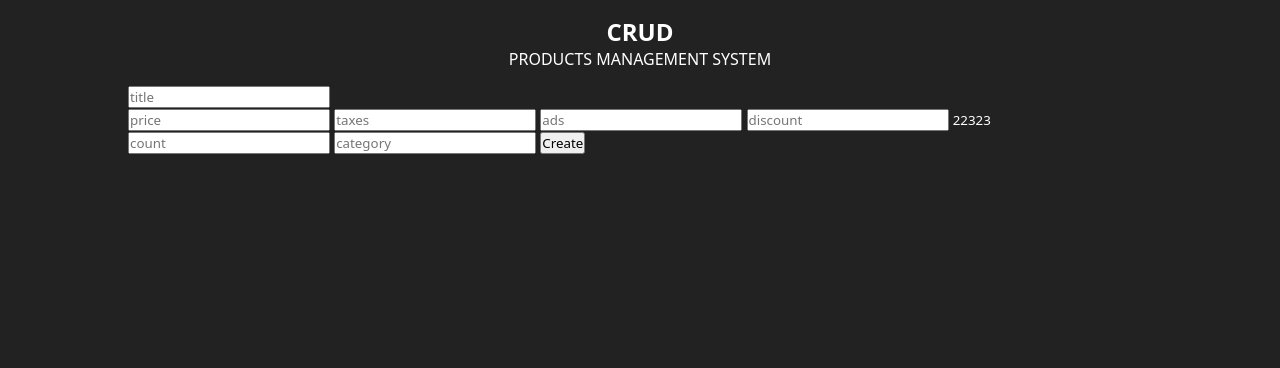
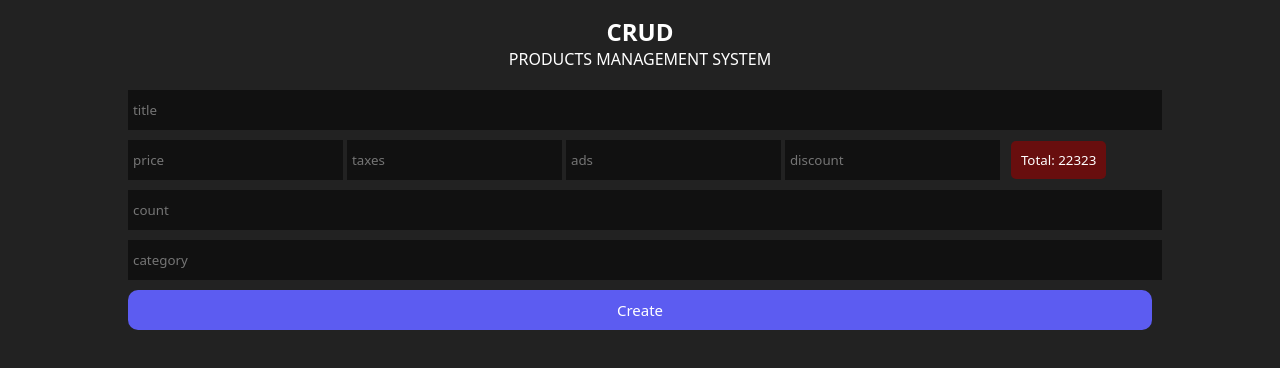
Before and after one commit to waleedsmadi/products-management-system, a plain HTML site: page index.html in a window 1280 px wide. Drawn offline with Linux system fonts and the light colour scheme.

Commit message:
CSS: style inputs part

```diff
--- a/css/style.css
+++ b/css/style.css
@@ -23,3 +23,55 @@ body{
     margin: 15px 0;
     text-transform: uppercase;
 }
+
+
+
+
+
+
+
+
+/* Style inputs */
+input{
+    width: 100%;
+    height: 30px;
+    padding: 5px;
+    margin: 5px 0;
+    border: none;
+    outline: none;
+    background-color: #111;
+    color: #fff;
+    transition: all .5s ease-in-out;
+}
+
+.price input{
+    width: 20%;
+}
+
+.inputs small{
+    margin-left: 7px;
+    background-color: rgb(104, 14, 14);
+    padding: 10px;
+    border-radius: 5px;
+}
+
+.inputs small::before{
+    content: 'Total: ';
+}
+
+button{
+    width: 100%;
+    height: 40px;
+    font-size: 15px;
+    border-radius: 10px;
+    background-color: #5C5CF1;
+    border: 0;
+    color: #fff;
+    cursor: pointer;
+    margin: 5px 0;
+}
+
+input:focus{
+    transform: scale(1.1);
+    background-color: #000;
+}
```
